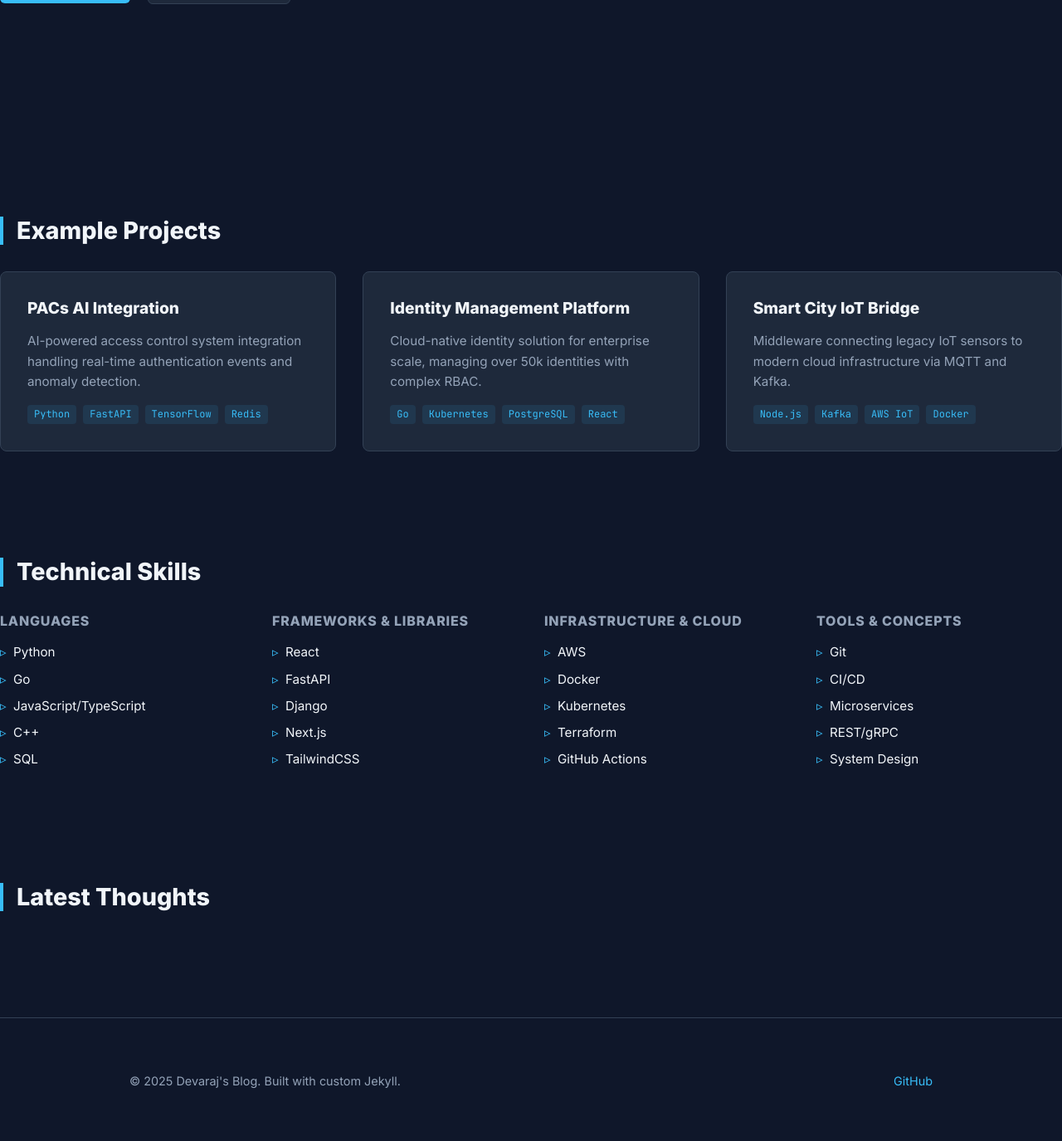
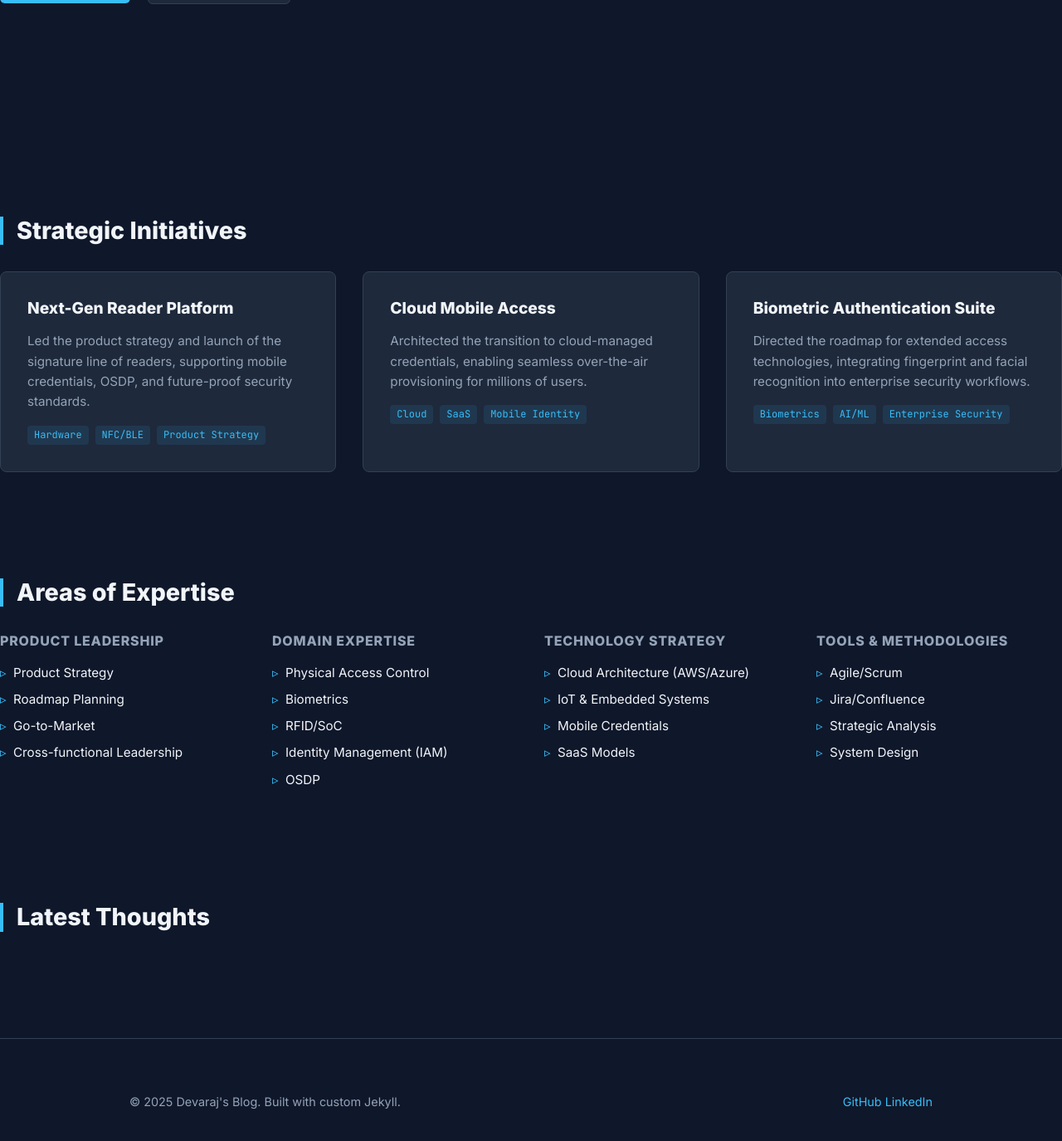
Before and after one commit to imddevaraj/imddevaraj.github.io, a Jekyll site: the page built from index.md, in a window 1280 px wide and 1400 px high, scrolled down 627 px. Shown: the top 1375 px of the window at 83% size. Built offline with Jekyll 4.4.1, drawn with Linux system fonts in a browser that asks for light colours; some of the changed text lies outside the part shown.

Commit message:
feat: update profile with VP experience and strategic projects

```diff
--- a/_config.yml
+++ b/_config.yml
@@ -5,6 +5,7 @@ description: >- # this means to ignore newlines until "baseurl:"
 baseurl: "" # the subpath of your site, e.g. /blog
 url: "https://imddevaraj.github.io" # the base hostname & protocol for your site
 github_username: imddevaraj
+linkedin_username: devarajit
 
 # theme: minima
 plugins:
--- a/_data/projects.yml
+++ b/_data/projects.yml
@@ -1,14 +1,14 @@
-- title: "PACs AI Integration"
-  description: "AI-powered access control system integration handling real-time authentication events and anomaly detection."
+- title: "Next-Gen Reader Platform"
+  description: "Led the product strategy and launch of the signature line of readers, supporting mobile credentials, OSDP, and future-proof security standards."
   url: "#"
-  tags: ["Python", "FastAPI", "TensorFlow", "Redis"]
+  tags: ["Hardware", "NFC/BLE", "Product Strategy"]
 
-- title: "Identity Management Platform"
-  description: "Cloud-native identity solution for enterprise scale, managing over 50k identities with complex RBAC."
+- title: "Cloud Mobile Access"
+  description: "Architected the transition to cloud-managed credentials, enabling seamless over-the-air provisioning for millions of users."
   url: "#"
-  tags: ["Go", "Kubernetes", "PostgreSQL", "React"]
+  tags: ["Cloud", "SaaS", "Mobile Identity"]
 
-- title: "Smart City IoT Bridge"
-  description: "Middleware connecting legacy IoT sensors to modern cloud infrastructure via MQTT and Kafka."
+- title: "Biometric Authentication Suite"
+  description: "Directed the roadmap for extended access technologies, integrating fingerprint and facial recognition into enterprise security workflows."
   url: "#"
-  tags: ["Node.js", "Kafka", "AWS IoT", "Docker"]
+  tags: ["Biometrics", "AI/ML", "Enterprise Security"]
--- a/_data/skills.yml
+++ b/_data/skills.yml
@@ -1,11 +1,11 @@
-- category: "Languages"
-  items: ["Python", "Go", "JavaScript/TypeScript", "C++", "SQL"]
+- category: "Product Leadership"
+  items: ["Product Strategy", "Roadmap Planning", "Go-to-Market", "Cross-functional Leadership"]
 
-- category: "Frameworks & Libraries"
-  items: ["React", "FastAPI", "Django", "Next.js", "TailwindCSS"]
+- category: "Domain Expertise"
+  items: ["Physical Access Control", "Biometrics", "RFID/SoC", "Identity Management (IAM)", "OSDP"]
 
-- category: "Infrastructure & Cloud"
-  items: ["AWS", "Docker", "Kubernetes", "Terraform", "GitHub Actions"]
+- category: "Technology Strategy"
+  items: ["Cloud Architecture (AWS/Azure)", "IoT & Embedded Systems", "Mobile Credentials", "SaaS Models"]
 
-- category: "Tools & Concepts"
-  items: ["Git", "CI/CD", "Microservices", "REST/gRPC", "System Design"]
+- category: "Tools & Methodologies"
+  items: ["Agile/Scrum", "Jira/Confluence", "Strategic Analysis", "System Design"]
--- a/_layouts/default.html
+++ b/_layouts/default.html
@@ -36,6 +36,7 @@
       <p>&copy; {{ site.time | date: '%Y' }} {{ site.title }}. Built with custom Jekyll.</p>
       <div class="social-links">
         <a href="https://github.com/{{ site.github_username }}">GitHub</a>
+        <a href="https://linkedin.com/in/{{ site.linkedin_username }}">LinkedIn</a>
       </div>
     </div>
   </footer>
--- a/_layouts/home.html
+++ b/_layouts/home.html
@@ -7,10 +7,10 @@ layout: default
     <h1 class="hero-title">
       Hello, I'm <span class="highlight">Devaraj</span>.
       <br>
-      I build <span class="typing-effect">scalable systems</span>.
+      I lead <span class="typing-effect">product innovation</span>.
     </h1>
     <p class="hero-subtitle">
-      Software Engineer focusing on backend architecture, cloud infrastructure, and distributed systems.
+      Vice President of Product Management at HID Global. Driving the future of Physical Access Control and Identity Assurance.
     </p>
     <div class="hero-cta">
       <a href="{{ "/projects" | relative_url }}" class="btn btn-primary">View Projects</a>
@@ -19,7 +19,7 @@ layout: default
   </section>
 
   <section class="content-section">
-    <h2 class="section-title">Example Projects</h2>
+    <h2 class="section-title">Strategic Initiatives</h2>
     <div class="projects-grid">
       {% for project in site.data.projects %}
       <a href="{{ project.url }}" class="project-card">
@@ -36,7 +36,7 @@ layout: default
   </section>
 
   <section class="content-section">
-    <h2 class="section-title">Technical Skills</h2>
+    <h2 class="section-title">Areas of Expertise</h2>
     <div class="skills-section">
       {% for category in site.data.skills %}
       <div class="skill-category">
--- a/about.md
+++ b/about.md
@@ -9,30 +9,37 @@ permalink: /about/
 <h1>About Me</h1>
 
 <p class="lead" style="font-size: 1.25rem; color: #94a3b8; margin-bottom: 2rem;">
-  I am a software engineer passionate about distributed systems, cloud architecture, and building tools that developers love.
+  I am a Product Leader and Technologist driving innovation in Physical Access Control and Identity Assurance. Currently serving as Vice President of Product Management at HID Global.
 </p>
 
 ## Experience
 
-### Senior Software Engineer @ TechCorp
-_2022 - Present_
-- Architected a microservices-based payment gateway processing $1M+ daily.
-- Led the migration from legacy monolith to Kubernetes.
+### Vice President, Product Management - PACS @ HID Global
+_July 2024 - Present_
+- Leading the Physical Access Control Solutions business unit strategy.
+- Driving the evolution of access control through mobile credentials and cloud-connected hardware.
 
-### Software Engineer @ StartupXYZ
-_2019 - 2022_
-- Developed real-time collaboration features using WebSockets and Redis.
-- Optimized database queries reducing page load times by 40%.
+### Vice President, Product Management - EAT @ HID Global
+_Feb 2022 - July 2024_
+- Led the Extended Access Technologies division, focusing on embedded security and biometric authentication.
+- Championed the integration of RFID and biometrics into enterprise workflows.
+
+### Director, Product Management @ HID Global
+_2017 - 2022_
+- Managed global product portfolios for secure identity solutions.
 
 ## Education
 
-**B.S. Computer Science**
-University of Technology
-_2015 - 2019_
+**Master of Business Administration (MBA)**
+_Details to be added_
+
+**B.E. Computer Science / Engineering**
+_Details to be added_
 
 ## Connect
 
-I'm always open to discussing new projects or opportunities.
+I'm passionate about the intersection of security, hardware, and user experience.
+- [LinkedIn](https://www.linkedin.com/in/devarajit/)
 - [GitHub](https://github.com/{{ site.github_username }})
 - [Email](mailto:{{ site.email }})
 
```
Also changed, not shown: 4 other files.
